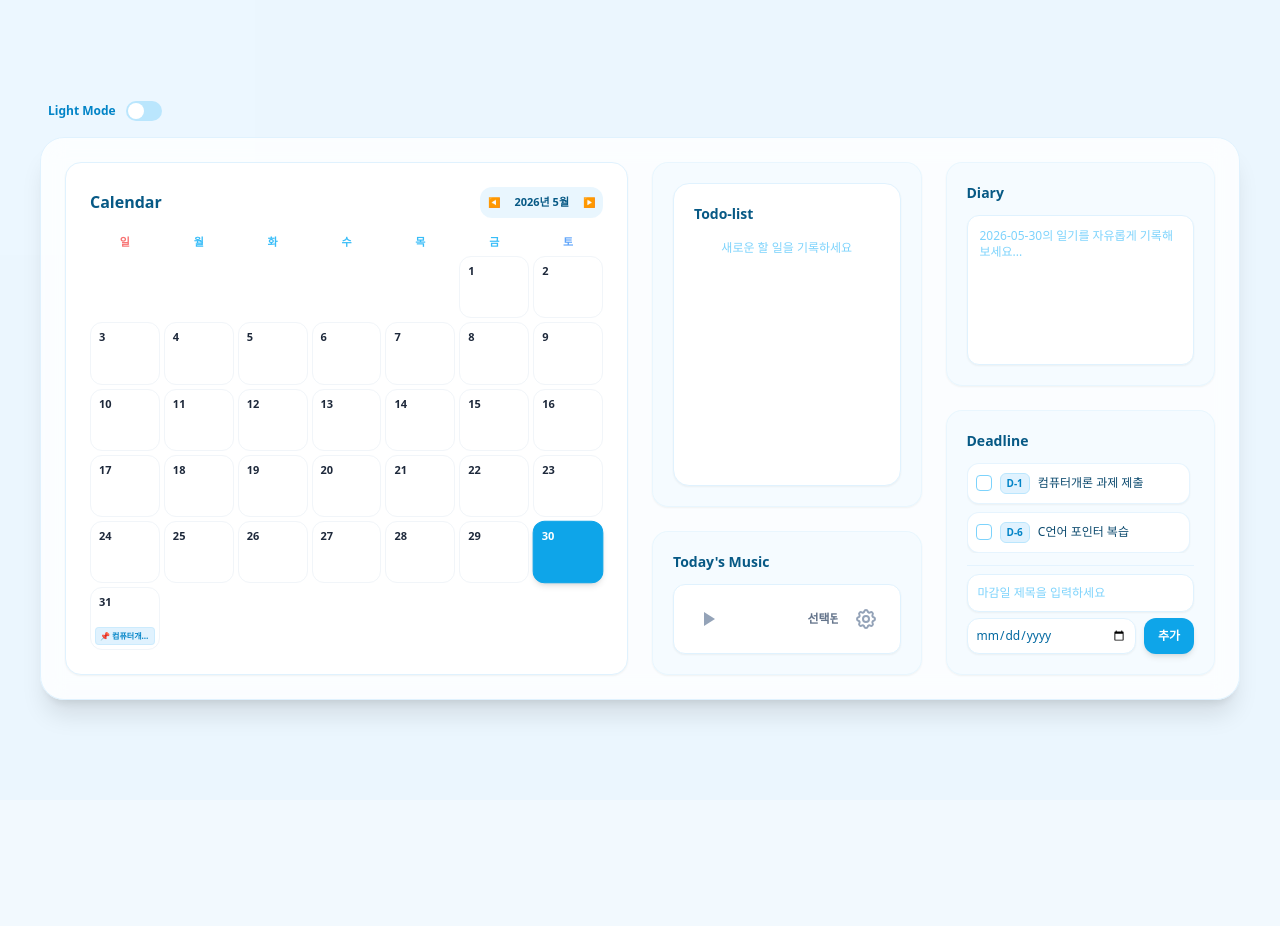
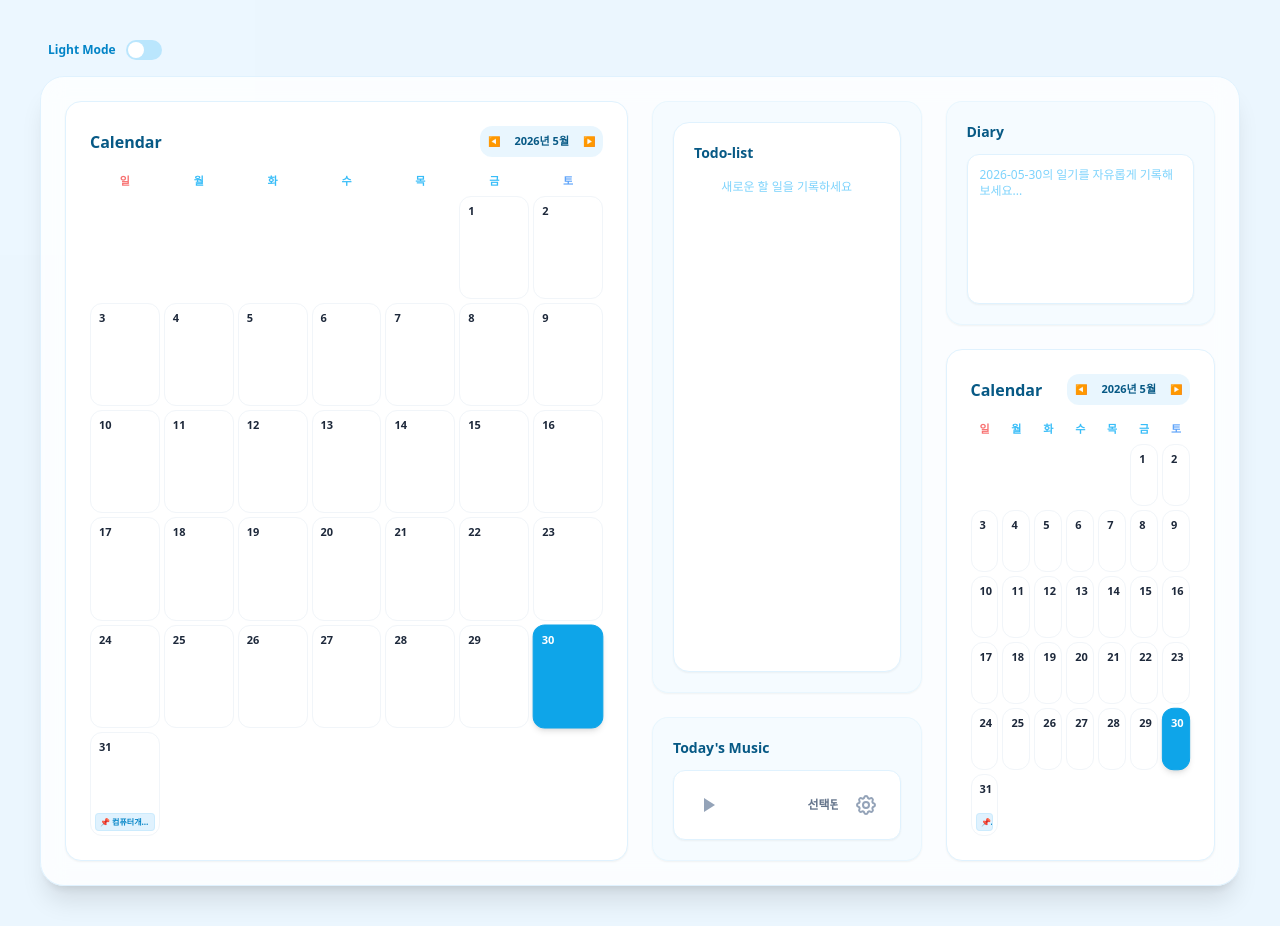
Before and after one commit to ch1030216/cs-assignment2, a Next.js app: page / in a window 1280 px wide. Before the commit the page ends 800 px from the top, so only its background shows below. Built offline with nearby package versions, Linux system fonts and the light colour scheme.

Commit message:
todolist fixed20

```diff
--- a/src/app/components/CalendarBox.jsx
+++ b/src/app/components/CalendarBox.jsx
@@ -26,8 +26,10 @@ export default function CalendarBox({ selectedDate, setSelectedDate, deadlineDat
   };
 
   return (
-    <div className={`w-full h-full flex flex-col justify-between p-1 select-none font-sans ${darkMode ? "bg-slate-950 text-slate-200" : "bg-white text-slate-800"}`}>
-      <div className="flex justify-between items-center mb-4">
+<div className={`w-full h-full flex flex-col justify-between p-1 select-none font-sans transition-colors ${
+    darkMode ? "bg-slate-900/90 text-slate-200" : "bg-white text-slate-800"
+  }`}>
+          <div className="flex justify-between items-center mb-4">
         <h2 className={`text-base font-bold ${darkMode ? "text-sky-400" : "text-sky-800"}`}>
           Calendar
         </h2>
--- a/src/app/page.js
+++ b/src/app/page.js
@@ -99,17 +99,16 @@ export default function Home() {
               />
             </div>
 
-            <div className={`p-5 rounded-2xl border shadow-sm transition-colors ${
-              darkMode ? "bg-slate-800/50 border-slate-700" : "bg-sky-50/50 border-sky-100/60"
-            }`}>
-              <h2 className={`text-sm font-bold mb-3 ${darkMode ? "text-sky-400" : "text-sky-800"}`}>Deadline</h2>
-              <DeadlineList
-                selectedDate={selectedDate}
-                deadlines={deadlines}
-                setDeadlines={setDeadlines}
-                darkMode={darkMode}
-              />
-            </div>
+            <div className={`p-5 rounded-2xl shadow-sm border transition-colors ${
+  darkMode ? "bg-slate-800 border-slate-700" : "bg-white border-sky-100"
+}`}>
+  <CalendarBox
+    selectedDate={selectedDate}
+    setSelectedDate={setSelectedDate}
+    deadlineData={deadlines}
+    darkMode={darkMode}
+  />
+</div>
           </div>
         </div>
       </div>
```
